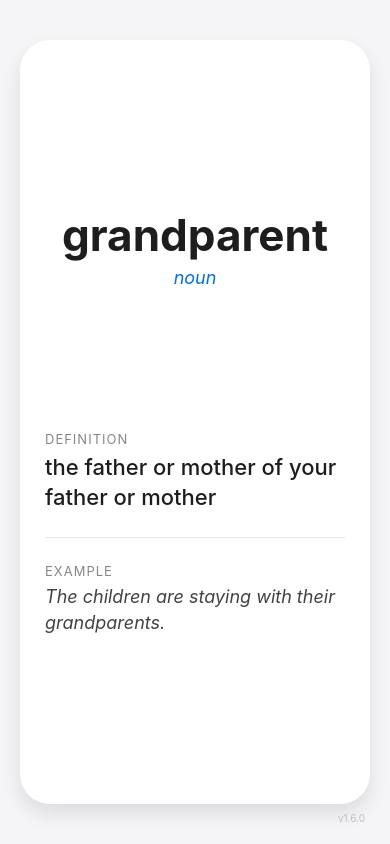
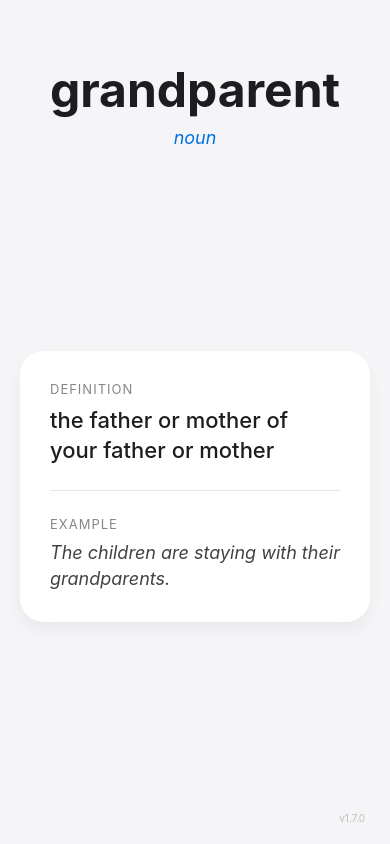
Before and after one commit to CoderCollie/StudyEnglishWords, a React Native app: screen / in a window 390 px wide. Built offline with nearby package versions, Linux system fonts and the light colour scheme.

Commit message:
Update to v1.7.0: Redesigned UI with individualized entities

```diff
--- a/App.js
+++ b/App.js
@@ -3,7 +3,7 @@ import { StyleSheet, Text, View, TouchableOpacity, SafeAreaView, Dimensions } fr
 import { StatusBar } from 'expo-status-bar';
 import wordsData from './data.json';
 
-const APP_VERSION = "1.6.0";
+const APP_VERSION = "1.7.0";
 
 const LEVEL_MAP = { 'A1': 1, 'A2': 2, 'B1': 3, 'B2': 4, 'C1': 5 };
 const REVERSE_LEVEL_MAP = { 1: 'A1', 2: 'A2', 3: 'B1', 4: 'B2', 5: 'C1' };
@@ -218,12 +218,12 @@ export default function App() {
       <StatusBar style="auto" />
 
       {quizOptions ? (
-        <View style={styles.cardContainer}>
-          <View style={styles.card}>
+        <View style={styles.contentContainer}>
           <View style={styles.wordSection}>
-              <Text style={styles.quizWordText}>{currentWord?.word}</Text>
+            <Text style={styles.wordText}>{currentWord?.word}</Text>
             <Text style={styles.typeText}>{currentWord?.type}</Text>
           </View>
+
           <View style={styles.optionsContainer}>
             {quizOptions.map((opt, idx) => {
               let btnStyle = [styles.optionBtn];
@@ -251,15 +251,15 @@ export default function App() {
             })}
           </View>
         </View>
-        </View>
       ) : (
-        <View style={styles.cardContainer}>
-          <View style={styles.card}>
+        <View style={styles.contentContainer}>
           <View style={styles.wordSection}>
             <Text style={styles.wordText}>{currentWord?.word}</Text>
             <Text style={styles.typeText}>{currentWord?.type}</Text>
           </View>
+
           <View style={styles.definitionSection}>
+            <View style={styles.definitionCard}>
               <Text style={styles.definitionLabel}>Definition</Text>
               <Text style={styles.definitionText}>{currentWord?.definition}</Text>
               <View style={styles.divider} />
@@ -280,25 +280,65 @@ export default function App() {
 const styles = StyleSheet.create({
   container: { flex: 1, backgroundColor: '#f5f5f7' },
   loadingText: { fontSize: 18, color: '#86868b', marginTop: 200, alignSelf: 'center' },
-  cardContainer: { flex: 1, padding: 20, paddingTop: 40, paddingBottom: 40 },
-  card: { flex: 1, backgroundColor: '#fff', borderRadius: 30, padding: 25, shadowColor: '#000', shadowOffset: {width:0, height:10}, shadowOpacity: 0.1, shadowRadius: 20, elevation: 10, justifyContent: 'space-evenly' },
-  wordSection: { alignItems: 'center' },
-  wordText: { fontSize: 44, fontWeight: 'bold', color: '#1d1d1f', textAlign: 'center' },
-  quizWordText: { fontSize: 38, fontWeight: 'bold', color: '#1d1d1f', textAlign: 'center' },
-  typeText: { fontSize: 18, color: '#0071e3', fontStyle: 'italic', textAlign: 'center', marginTop: 5 },
-  definitionSection: { justifyContent: 'center' },
-  definitionLabel: { fontSize: 13, color: '#86868b', marginBottom: 5, textTransform: 'uppercase', letterSpacing: 1 },
+
+  contentContainer: {
+    flex: 1,
+    paddingHorizontal: 20,
+    paddingTop: 60,
+    paddingBottom: 40,
+    justifyContent: 'space-around'
+  },
+
+  wordSection: {
+    alignItems: 'center',
+    justifyContent: 'center',
+    marginBottom: 20
+  },
+  wordText: { fontSize: 48, fontWeight: 'bold', color: '#1d1d1f', textAlign: 'center' },
+  typeText: { fontSize: 18, color: '#0071e3', fontStyle: 'italic', textAlign: 'center', marginTop: 8 },
+
+  definitionSection: {
+    flex: 1,
+    justifyContent: 'center'
+  },
+  definitionCard: {
+    backgroundColor: '#fff',
+    borderRadius: 24,
+    padding: 30,
+    shadowColor: '#000',
+    shadowOffset: {width:0, height:8},
+    shadowOpacity: 0.05,
+    shadowRadius: 15,
+    elevation: 5
+  },
+  definitionLabel: { fontSize: 13, color: '#86868b', marginBottom: 8, textTransform: 'uppercase', letterSpacing: 1 },
   definitionText: { fontSize: 22, color: '#1d1d1f', lineHeight: 30, fontWeight: '500' },
   divider: { height: 1, backgroundColor: '#e5e5e5', marginVertical: 25 },
-  exampleLabel: { fontSize: 13, color: '#86868b', marginBottom: 5, textTransform: 'uppercase', letterSpacing: 1 },
+  exampleLabel: { fontSize: 13, color: '#86868b', marginBottom: 8, textTransform: 'uppercase', letterSpacing: 1 },
   exampleText: { fontSize: 18, color: '#424245', fontStyle: 'italic', lineHeight: 26 },
-  optionsContainer: { justifyContent: 'center', marginTop: 10 },
-  optionBtn: { backgroundColor: '#f5f5f7', padding: 18, borderRadius: 15, marginBottom: 12, borderWidth: 2, borderColor: 'transparent' },
+
+  optionsContainer: {
+    justifyContent: 'center',
+  },
+  optionBtn: {
+    backgroundColor: '#fff',
+    padding: 20,
+    borderRadius: 20,
+    marginBottom: 15,
+    borderWidth: 2,
+    borderColor: 'transparent',
+    shadowColor: '#000',
+    shadowOffset: {width:0, height:4},
+    shadowOpacity: 0.05,
+    shadowRadius: 10,
+    elevation: 3
+  },
   optionText: { fontSize: 16, color: '#1d1d1f', lineHeight: 22 },
   optionCorrect: { backgroundColor: '#e8f5e9', borderColor: '#4CAF50' },
   optionTextCorrect: { color: '#2e7d32', fontWeight: '700' },
   optionWrong: { backgroundColor: '#ffebee', borderColor: '#ff5252' },
   optionTextWrong: { color: '#c62828' },
+
   versionBtn: { position: 'absolute', bottom: 10, right: 15, padding: 10 },
   versionText: { color: '#bfbfbf', fontSize: 10 }
 });
```
Lines whose indentation alone changed are shown as unchanged.
